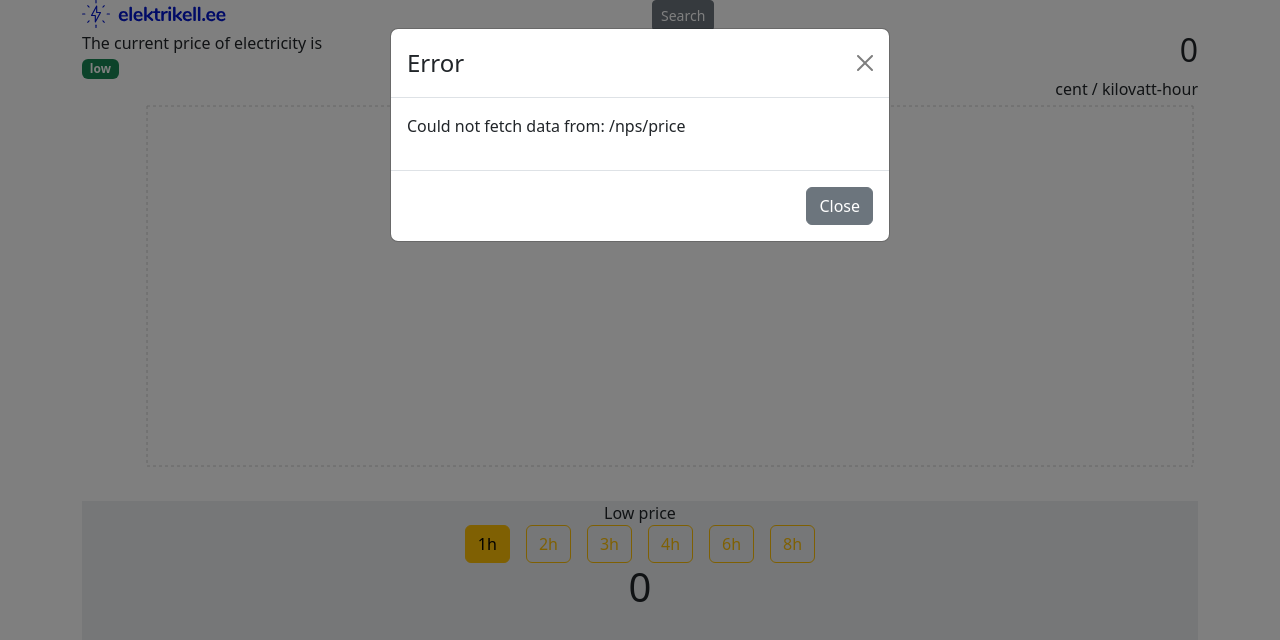
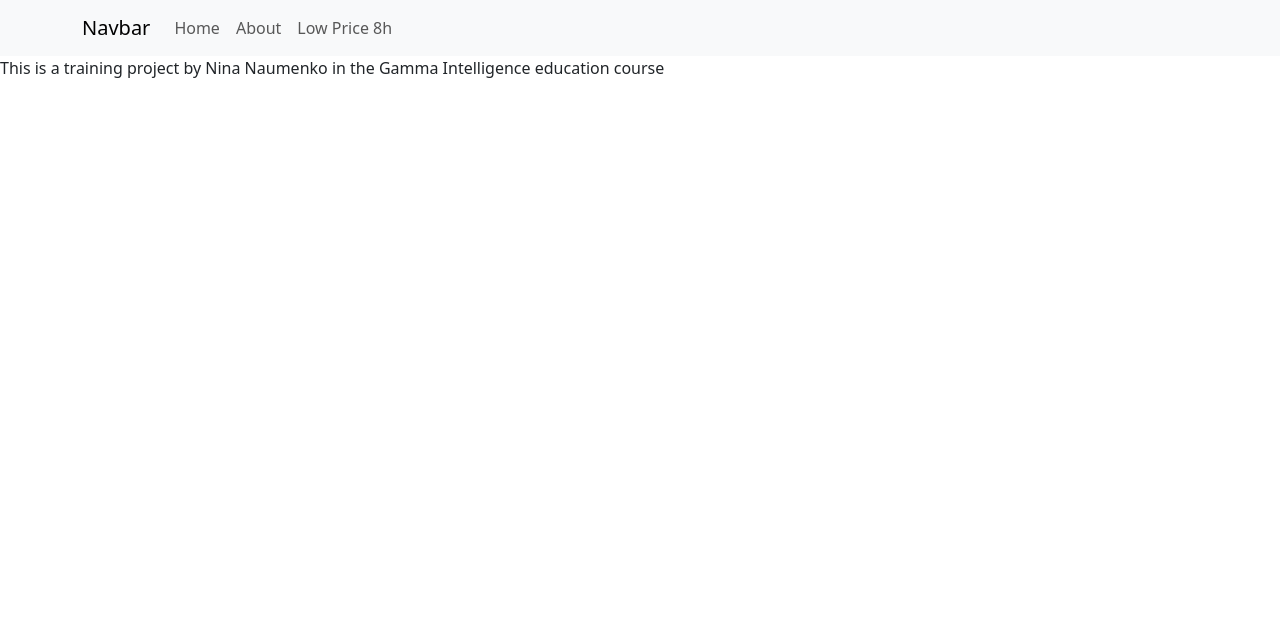
Before and after one commit to Trunessi/elektrikell, a React (Create React App) app: page /about/1 in a window 1280 px wide. Shown: the top 640 px of the page. Built offline with nearby package versions, Linux system fonts and the light colour scheme; no server answers.

Commit message:
navigation Routes About (#19)

```diff
--- a/package.json
+++ b/package.json
@@ -8,7 +8,9 @@
     "moment": "^2.30.1",
     "react": "^18.2.0",
     "react-bootstrap": "^2.10.0",
+    "react-countdown": "^2.3.5",
     "react-dom": "^18.2.0",
+    "react-router-dom": "^6.22.0",
     "react-scripts": "5.0.1",
     "recharts": "^2.10.4",
     "sass": "^1.70.0"
--- /dev/null
+++ b/src/About/About.jsx
@@ -0,0 +1,20 @@
+import { useEffect } from "react";
+import { useLocation, useParams, useNavigate } from "react-router-dom";
+
+function About() {
+  const location = useLocation();
+  const params = useParams();
+  const navigate = useNavigate();
+
+  console.log(params);
+
+  useEffect(() => {
+    if (params.id === "999") navigate("/");
+  }, [params, navigate]);
+
+  return <div>
+  This is a training project by Nina Naumenko in the Gamma Intelligence education course
+  </div>;
+}
+
+export default About;
--- /dev/null
+++ b/src/About/index.js
@@ -0,0 +1 @@
+export { default } from './About';
--- /dev/null
+++ b/src/App.jsx
@@ -0,0 +1,24 @@
+import { Routes, Route } from "react-router-dom";
+import ElectricPrice from "./ElectricPrice";
+import About from "./About";
+import Navigation from "./Navigation";
+
+function App() {
+  return (
+    <>
+      <Navigation />
+      <Routes>
+        <Route path="/" element={<ElectricPrice />}>
+          <Route path="lowprice/:hours" element={<ElectricPrice />} />
+        </Route>
+        <Route path="/about" element={<About />}>
+          <Route path=":id" element={<About />} />
+          <Route path=":id/:name" element={<About />} />
+        </Route>
+        <Route path="*" element={<h1>404</h1>} />
+      </Routes>
+    </>
+  );
+}
+
+export default App;
--- a/src/Body/Body.jsx
+++ b/src/Body/Body.jsx
@@ -67,7 +67,7 @@ function Body({
 
     if (lowPriceIntervals.length) {
       setX1(lowPriceIntervals[0].position);
-      setX2(lodash.last(lowPriceIntervals).position);
+      setX2(lodash.last(lowPriceIntervals).position + 1);
       setBestUntil(lowPriceIntervals[0].timestamp);
     }
   }, [priceData, activeHour, setBestUntil]);
--- a/src/App.js
+++ b/src/ElectricPrice.jsx
@@ -1,4 +1,4 @@
-import { useState } from "react";
+import { useState, useEffect } from "react";
 import "./App.scss";
 import Container from "react-bootstrap/Container";
 import Body from "./Body";
@@ -8,8 +8,11 @@ import LeftSideBar from "./LeftSideBar";
 import { getDefaultFrom, getDefaultUntil } from "./utils/dates";
 import ErrorModal from "./ErrorModal";
 import Loading from "./Loading";
+import { useParams } from "react-router-dom";
 
-function App() {
+function ElectricPrice() {
+  const params = useParams();
+
   const [activePrice, setActivePrice] = useState(DEFAULT_ACTIVE_BUTTONS);
   const [activeHour, setActiveHour] = useState(1);
   const [showSideBar, setShowSiteBar] = useState(false);
@@ -21,6 +24,10 @@ function App() {
 
   const handleCloseSideBar = () => setShowSiteBar(false);
   const handleOpenSideBar = () => setShowSiteBar(true);
+
+  useEffect(() => {
+    if(params.hours) setActiveHour(+params.hours);
+  }, [params]);
 
   return (
     <Container>
@@ -66,4 +73,4 @@ function App() {
   );
 }
 
-export default App;
+export default ElectricPrice;
--- /dev/null
+++ b/src/Navigation.jsx
@@ -0,0 +1,22 @@
+import Navbar from "react-bootstrap/Navbar";
+import Container from "react-bootstrap/Container";
+import Nav from "react-bootstrap/Nav";
+import { Link } from "react-router-dom";
+
+function Navigation() {
+  return (
+    <Navbar bg="light" data-bs-theme="light">
+      <Container>
+        <Navbar.Brand href="#home">Navbar</Navbar.Brand>
+        <Nav className="me-auto">
+          <Link to="/" className="nav-link">Home</Link>
+          <Link to="/about" className="nav-link">About</Link>
+          <Link to="/lowprice/8" className="nav-link">Low Price 8h</Link>
+
+        </Nav>
+      </Container>
+    </Navbar>
+  );
+}
+
+export default Navigation;
--- a/src/utils/buildIntervals.js
+++ b/src/utils/buildIntervals.js
@@ -13,9 +13,9 @@ export const getLowPriceInterval = (data, interval) => {
     let result = [];
     const futureData = removePast(data);
     futureData.forEach((_, i) => {
-        const dataInterval = futureData.slice(i, interval + i + 1);
+        const dataInterval = futureData.slice(i, interval + i);
 
-        if(dataInterval.length < interval + 1) return;
+        if(dataInterval.length < interval) return;
 
         const sumInterval = dataInterval.reduce((acc, { price }) => {
             return acc + parseFloat(price);
@@ -32,7 +32,7 @@ export const getLowPriceInterval = (data, interval) => {
     return result.map((r) => {
         return {
             ...r,
-            position: data.findIndex(({timestamp }) => timestamp === r.timestamp) +1,
+            position: data.findIndex(({timestamp }) => timestamp === r.timestamp),
         };
     });
 };
```
Also changed, not shown: src/index.js (+7 -4 lines), 1 other file (tests, documents, lock files or other folders).
